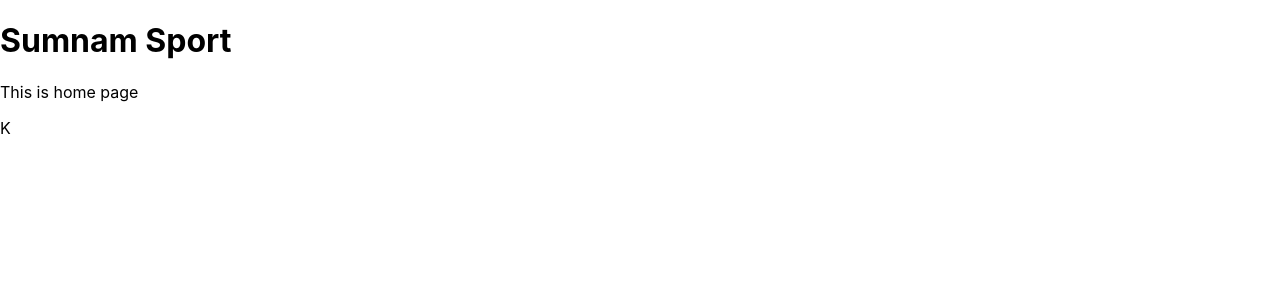
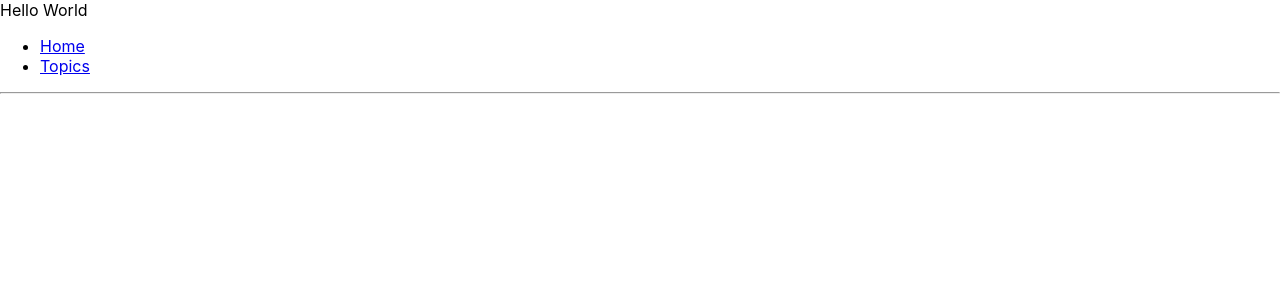
Before and after one commit to szeto1121/sumnam, a React (Create React App) app: page / in a window 1280 px wide. Shown: the top 300 px of the page. Built offline with nearby package versions, Linux system fonts and the light colour scheme.

Commit message:
fix running error

```diff
--- a/src/App.js
+++ b/src/App.js
@@ -5,6 +5,7 @@ import React from 'react';
 function App() {
   return (
     <div>
+        <div>Hello World</div>
         <Webpages />
     </div>
   );
--- a/src/index.js
+++ b/src/index.js
@@ -1,7 +1,7 @@
 import React from 'react';
 import ReactDOM from 'react-dom/client';
 import './index.css';
-import App from './App';
+import App from './App'
 import reportWebVitals from './reportWebVitals';
 
 const root = ReactDOM.createRoot(document.getElementById('root'));
--- a/src/webpages/home.js
+++ b/src/webpages/home.js
@@ -1,5 +1,3 @@
-//file: src/webpages/home.js
-
 import React from 'react';
 const Home = () => {
     return (
--- a/src/webpages/index.js
+++ b/src/webpages/index.js
@@ -1,21 +1,41 @@
 //file: src/webpages/index.js
 import React from 'react';
 import {
-  BrowserRouter as Router,
-  Switch,
+  BrowserRouter,
   Route,
-  Link
+    Link,
+    Routes
 } from "react-router-dom";
 import Home from './home';
 import Coaches from './coaches';
 import SummerLeague from './summerleague';
-const Webpages = () => {
+function Webpages() {
     return(
-        <Router>
-            <Route exact path="/" component= {Home} />K
-            <Route path = "/summerleague" component = {SummerLeague} />
-            <Route path = "/coaches" component = {Coaches} />
-        </Router>
+        <BrowserRouter>
+            <div>
+                <ul>
+                    <li>
+                        <Link to="/home">Home</Link>
+                    </li>
+                    <li>
+                        <Link to="/summerleague">Topics</Link>
+                    </li>
+                </ul>
+
+                <hr />
+            {/*<Routes>*/}
+            {/*    <Route path = "/summerleague" ><SummerLeague/></Route>*/}
+            {/*    <Route path = "/coaches"  ><Coaches/></Route>*/}
+            {/*    <Route path = "/home"   ><Home/></Route>*/}
+                {/*<Route exact path="/" component= {Home} />*/}
+            {/*</Routes>*/}
+                <Routes>
+                <Route path="/summerleague" component={SummerLeague} />
+                <Route path="/coaches" component={Coaches} />
+                <Route path="*" component={Home} />
+                </Routes>
+            </div>
+        </BrowserRouter>
     );
 };
 export default Webpages;
--- a/src/webpages/summerleague.js
+++ b/src/webpages/summerleague.js
@@ -3,7 +3,7 @@ import React, { useEffect } from 'react';
 const SummerLeague = () => {
     useEffect(() => {
         document.title = 'Summer League';
-    });
+    },[]);
     return (
         <div>
             <h1>Sumnam Sport</h1>
```
